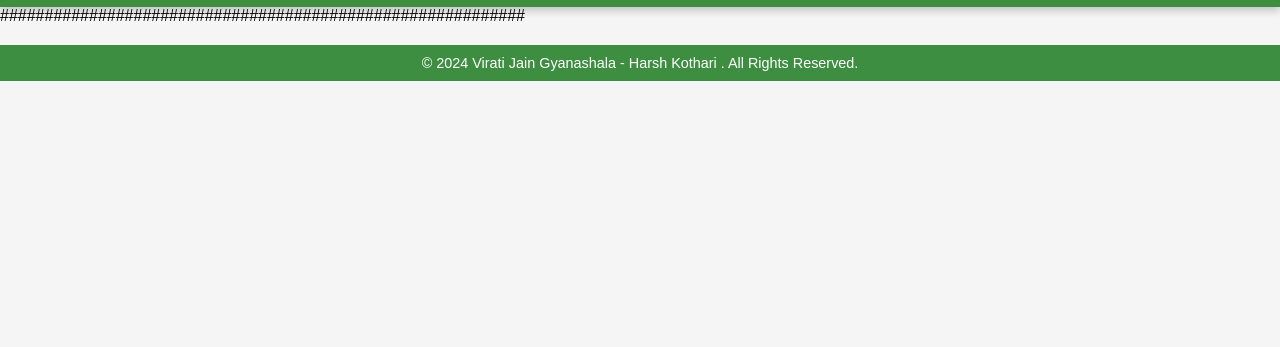
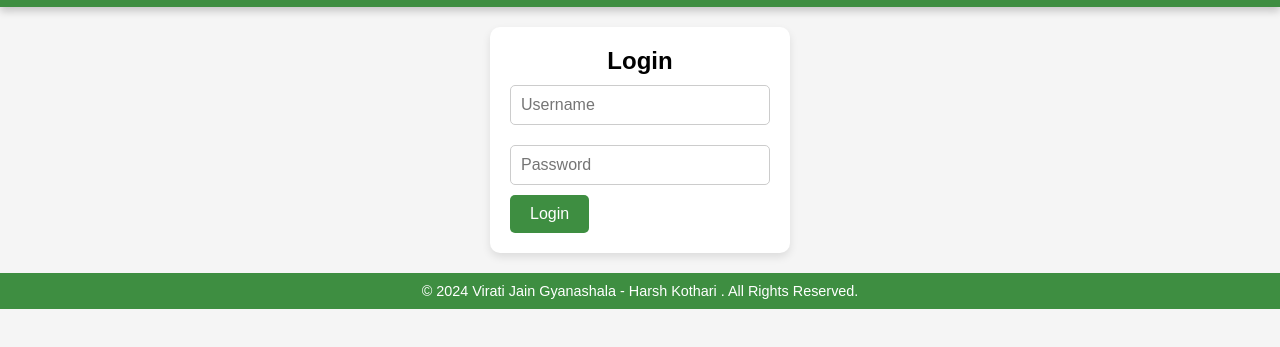
Before and after one commit to VJP-HARSH/VJP, a plain HTML site: page login.html in a window 1280 px wide. Shown: the part 83-430 px from the top of the page. Drawn offline with Linux system fonts and the light colour scheme.

Commit message:
Update login.html

```diff
--- a/login.html
+++ b/login.html
@@ -150,6 +150,41 @@
             margin-top: 20px;
             font-size: 0.9rem;
         }
+   .login-form {
+            display: flex;
+            flex-direction: column;
+            align-items: center;
+            margin: 20px auto;
+            padding: 20px;
+            background-color: white;
+            box-shadow: 0 4px 8px rgba(0, 0, 0, 0.1);
+            border-radius: 10px;
+            width: 300px;
+        }
+
+        .login-form input {
+            margin: 10px 0;
+            padding: 10px;
+            width: 100%;
+            font-size: 1rem;
+            border-radius: 5px;
+            border: 1px solid #ccc;
+        }
+
+        .login-form button {
+            background-color: #3e8e41;
+            color: white;
+            border: none;
+            padding: 10px 20px;
+            font-size: 1rem;
+            border-radius: 5px;
+            cursor: pointer;
+            transition: background-color 0.3s;
+        }
+
+        .login-form button:hover {
+            background-color: #2e6a31;
+        }
     </style>
 </head>
 <body>
@@ -172,7 +207,40 @@
         </div>
     </nav>
 
-  ###########################################################
+
+
+    </style>
+</head>
+<body>
+
+    <div class="login-form">
+        <h2>Login</h2>
+        <form id="loginForm" action="index.html" method="POST" onsubmit="return validatePassword()">
+            <input type="text" id="username" name="username" placeholder="Username" required>
+            <input type="password" id="password" name="password" placeholder="Password" required>
+            <button type="submit">Login</button>
+        </form>
+    </div>
+
+    <script>
+        // Password validation function
+        function validatePassword() {
+            const username = document.getElementById('username').value;
+            const password = document.getElementById('password').value;
+
+            const validUsername = 'admin';  // Replace with your valid username
+            const validPassword = 'password123';  // Replace with your valid password
+
+            if (username === validUsername && password === validPassword) {
+                // Redirect to index.html upon successful login
+                window.location.href = 'index.html';
+                return false;  // Prevent form submission
+            } else {
+                alert('Incorrect username or password! Please try again.');
+                return false;  // Prevent form submission
+            }
+        }
+    </script>
 
     <footer>
         &copy; 2024 Virati Jain Gyanashala - Harsh Kothari . All Rights Reserved.
```
